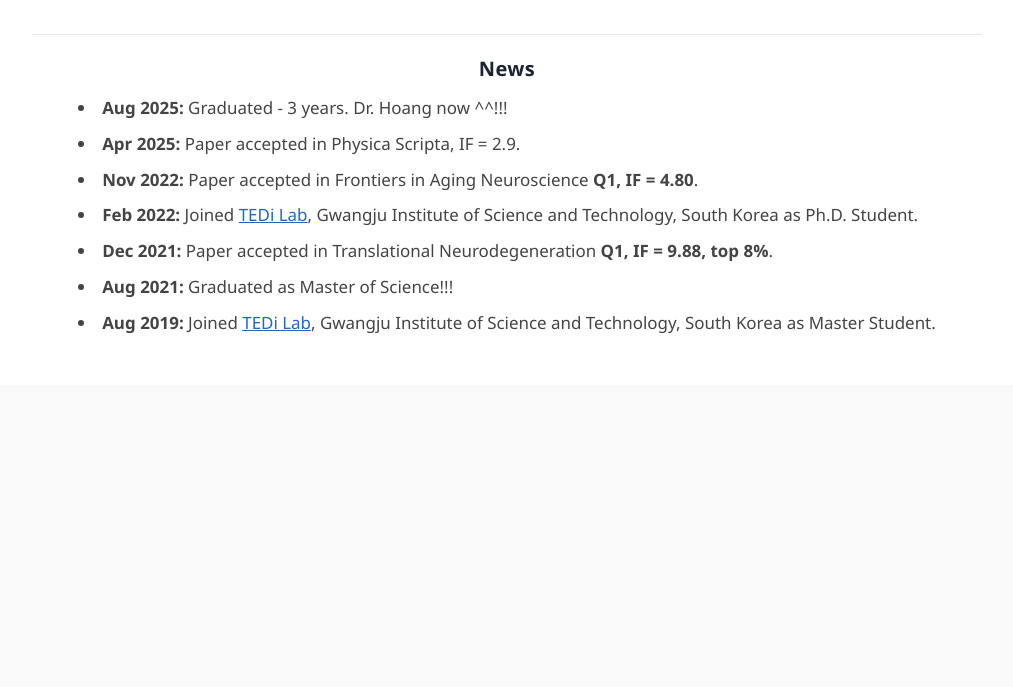
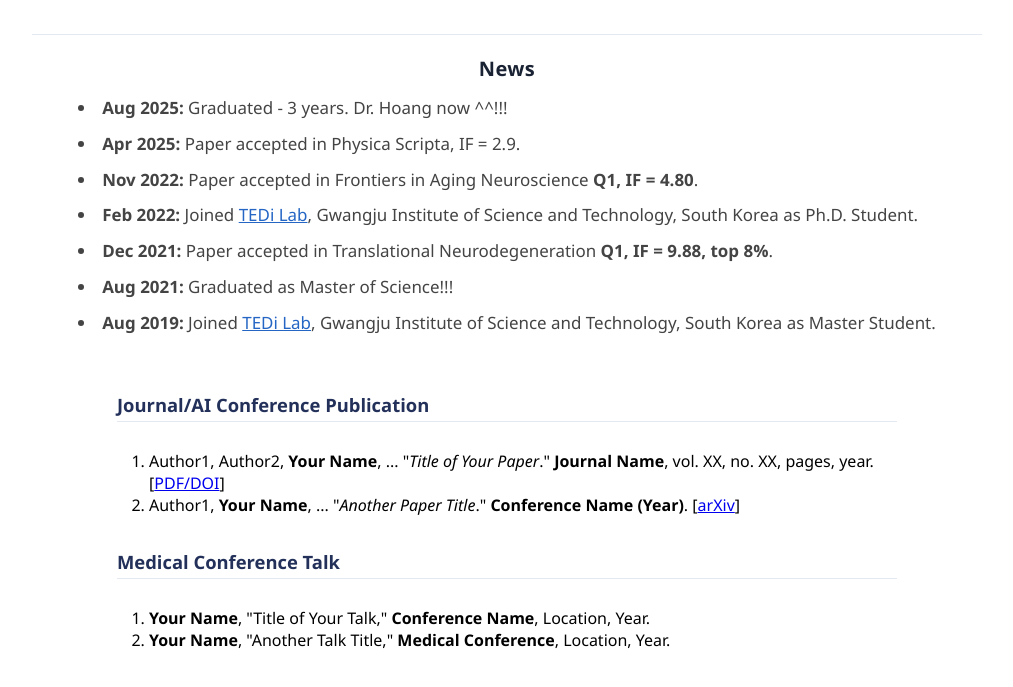
Before and after one commit to giaminhgist/giaminhgist.github.io, a plain HTML site: page index.html in a window 1280 px wide. Shown: the part 633-1320 px from the top of the page, without its empty margins (133-1146 px from the left). Before the commit the page ends 1018 px from the top, so only its background shows below. Drawn offline with Linux system fonts and the light colour scheme.

Commit message:
Update index.html

```diff
--- a/index.html
+++ b/index.html
@@ -2,7 +2,7 @@
 <html lang="en">
 <head>
   <meta charset="UTF-8">
-  <title>Hoang Gia Minh</title>
+  <title>Your Name</title>
   <meta name="viewport" content="width=device-width, initial-scale=1">
   <style>
     body {
@@ -104,19 +104,41 @@
       margin-bottom: 7px;
       list-style: disc inside;
     }
+    /* Publications section */
+    .pub-section {
+      width: 100%;
+      margin-top: 32px;
+      text-align: left;
+      display: flex;
+      flex-direction: column;
+      align-items: center;
+    }
+    .pub-section h2 {
+      font-size: 1.15em;
+      color: #23315a;
+      margin-bottom: 12px;
+      border-bottom: 1px solid #e4e8f0;
+      padding-bottom: 4px;
+      font-weight: bold;
+      width: 100%;
+      max-width: 780px;
+      text-align: left;
+    }
+    .pub-section ol {
+      margin-left: 24px;
+      margin-bottom: 18px;
+      max-width: 780px;
+      width: 100%;
+    }
     @media (max-width: 900px) {
-      .container {
-        padding: 24px 6vw;
-      }
+      .container { padding: 24px 6vw; }
       .navbar a { padding: 12px 8px; font-size: 17px;}
       .profile-img { width: 120px; height: 120px;}
     }
     @media (max-width: 600px) {
-      .container {
-        padding: 14px 2vw;
-      }
-      h1, .bio, .icons, .news-title, .news-list { text-align: center !important; }
-      .news-list { display: block; }
+      .container { padding: 14px 2vw; }
+      h1 { font-size: 1.3rem;}
+      .pub-section h2, .pub-section ol { max-width: 100%; }
     }
   </style>
   <!-- Font Awesome for social icons -->
@@ -158,6 +180,37 @@
       <li><b>Aug 2019:</b> Joined <a href="https://bmse.gist.ac.kr/biophotonics/" target="_blank" style="color:#2566c5;text-decoration:underline;">TEDi Lab</a>, Gwangju Institute of Science and Technology, South Korea as Master Student.</li>
       <!-- Add more news items as you wish -->
     </ul>
+    <!-- Publications section starts here -->
+    <div class="pub-section">
+      <h2>Journal/AI Conference Publication</h2>
+      <ol>
+        <li>
+          Author1, Author2, <b>Your Name</b>, ...
+          "<i>Title of Your Paper</i>."
+          <b>Journal Name</b>, vol. XX, no. XX, pages, year.
+          [<a href="https://doi.org/xxxxxx" target="_blank">PDF/DOI</a>]
+        </li>
+        <li>
+          Author1, <b>Your Name</b>, ...
+          "<i>Another Paper Title</i>."
+          <b>Conference Name (Year)</b>.
+          [<a href="https://arxiv.org/abs/xxxxxx" target="_blank">arXiv</a>]
+        </li>
+        <!-- Add more as needed -->
+      </ol>
+      <h2>Medical Conference Talk</h2>
+      <ol>
+        <li>
+          <b>Your Name</b>, "Title of Your Talk,"
+          <b>Conference Name</b>, Location, Year.
+        </li>
+        <li>
+          <b>Your Name</b>, "Another Talk Title,"
+          <b>Medical Conference</b>, Location, Year.
+        </li>
+        <!-- Add more as needed -->
+      </ol>
+    </div>
   </div>
 </body>
 </html>
```
